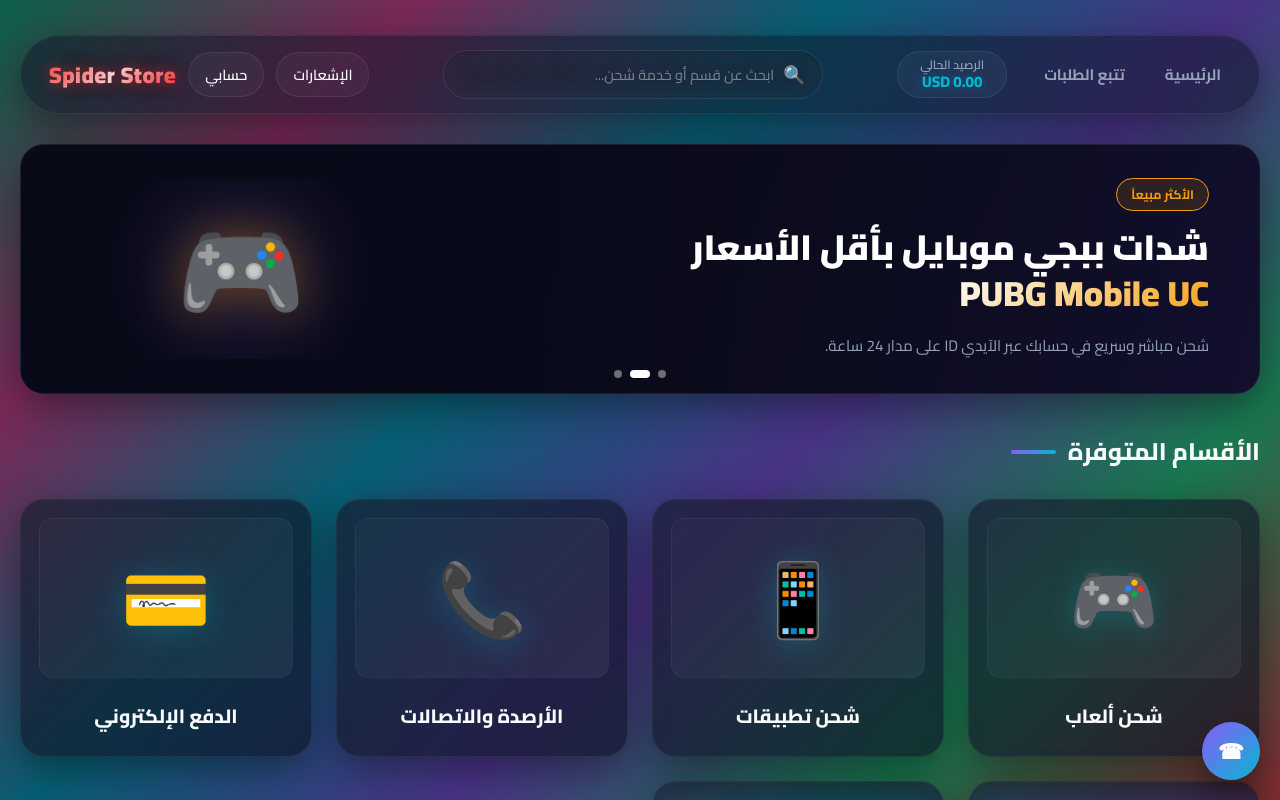
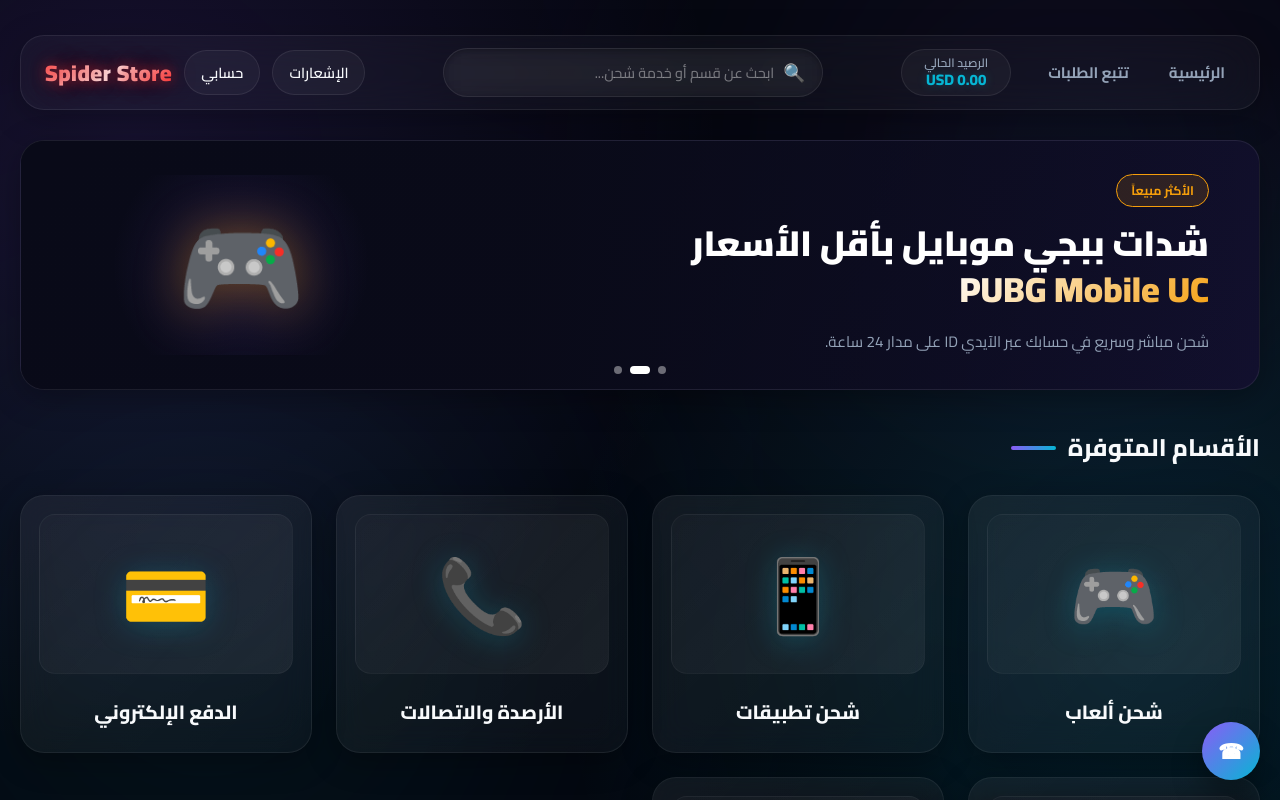
Before and after one commit to minasamir1401/spider-store-front, a Next.js app: page / in a window 1280 px wide. Shown: the top 800 px of the page. Built offline with nearby package versions, Linux system fonts and the light colour scheme; no server answers.

Commit message:
Update design system to a highly premium, dark-mode glassmorphic iOS aesthetic

```diff
--- a/src/app/globals.css
+++ b/src/app/globals.css
@@ -32,12 +32,12 @@
 
 :root {
   --font-cairo: 'Cairo', sans-serif;
-  --bg-gradient: linear-gradient(135deg, #060913 0%, #0d1224 50%, #150f2e 100%);
-  --bg-glass: rgba(13, 18, 36, 0.65);
-  --bg-glass-hover: rgba(23, 29, 58, 0.8);
-  --border-glass: 1px solid rgba(255, 255, 255, 0.07);
-  --shadow-glass: 0 12px 40px 0 rgba(0, 0, 0, 0.4);
-  --shadow-hover: 0 15px 45px 0 rgba(139, 92, 246, 0.2);
+  --bg-gradient: radial-gradient(circle at center, #090a15 0%, #03050c 100%);
+  --bg-glass: rgba(255, 255, 255, 0.03);
+  --bg-glass-hover: rgba(255, 255, 255, 0.06);
+  --border-glass: 1px solid rgba(255, 255, 255, 0.08);
+  --shadow-glass: 0 8px 32px 0 rgba(0, 0, 0, 0.3);
+  --shadow-hover: 0 12px 40px 0 rgba(139, 92, 246, 0.25);
 
   --primary-color: #8b5cf6; /* Electric Violet */
   --primary-hover: #7c3aed;
@@ -48,7 +48,7 @@
   --danger-color: #f43f5e;
   --text-main: #f8fafc;
   --text-muted: #94a3b8;
-  --border-radius-sm: 14px;
+  --border-radius-sm: 16px;
   --border-radius-md: 24px;
   --border-radius-lg: 32px;
 }
@@ -59,23 +59,12 @@
   padding: 0;
 }
 
-@keyframes gradientBG {
-  0% {
-    background-position: 0% 50%;
-  }
-  50% {
-    background-position: 100% 50%;
-  }
-  100% {
-    background-position: 0% 50%;
-  }
-}
-
 body {
   font-family: var(--font-cairo);
-  background: linear-gradient(-45deg, #ff4d4d, #2ae88c, #8b5cf6, #06b6d4, #ec4899, #10b981);
-  background-size: 400% 400%;
-  animation: gradientBG 14s ease infinite;
+  background-color: #03050d;
+  background-image:
+    radial-gradient(circle at 10% 20%, rgba(139, 92, 246, 0.15) 0%, transparent 45%),
+    radial-gradient(circle at 90% 80%, rgba(6, 182, 212, 0.15) 0%, transparent 45%);
   background-attachment: fixed;
   color: var(--text-main);
   min-height: 100vh;
@@ -84,13 +73,42 @@
   position: relative;
 }
 
-body::before {
+/* Beautiful iOS floating blur spheres in the background */
+body::before, body::after {
   content: '';
   position: fixed;
-  inset: 0;
-  background: rgba(9, 11, 23, 0.5); /* يحمي تباين الكلمات مع الحفاظ على وضوح حركة الألوان الخلفية */
-  z-index: -1;
+  width: 600px;
+  height: 600px;
+  border-radius: 50%;
   pointer-events: none;
+  z-index: -2;
+  filter: blur(140px);
+  opacity: 0.55;
+  mix-blend-mode: screen;
+}
+
+body::before {
+  top: -150px;
+  right: -100px;
+  background: radial-gradient(circle, rgba(139, 92, 246, 0.35) 0%, rgba(139, 92, 246, 0) 70%);
+  animation: floatSphere1 25s infinite alternate ease-in-out;
+}
+
+body::after {
+  bottom: -150px;
+  left: -100px;
+  background: radial-gradient(circle, rgba(6, 182, 212, 0.35) 0%, rgba(6, 182, 212, 0) 70%);
+  animation: floatSphere2 30s infinite alternate ease-in-out;
+}
+
+@keyframes floatSphere1 {
+  0% { transform: translate(0, 0) scale(1); }
+  100% { transform: translate(-80px, 80px) scale(1.15); }
+}
+
+@keyframes floatSphere2 {
+  0% { transform: translate(0, 0) scale(1.1); }
+  100% { transform: translate(80px, -80px) scale(0.9); }
 }
 
 a {
@@ -193,15 +211,16 @@
   align-items: center;
   justify-content: space-between;
   gap: 16px;
-  padding: 14px 28px;
+  padding: 12px 24px;
   margin-top: 15px;
   margin-bottom: 30px;
-  border-radius: 100px;
-  background: rgba(13, 18, 36, 0.5);
-  backdrop-filter: blur(20px);
-  -webkit-backdrop-filter: blur(20px);
+  border-radius: 24px;
+  background: rgba(255, 255, 255, 0.03);
+  backdrop-filter: blur(25px);
+  -webkit-backdrop-filter: blur(25px);
   border: var(--border-glass);
-  box-shadow: var(--shadow-glass);
+  box-shadow: 0 8px 32px 0 rgba(0, 0, 0, 0.25);
+  transition: all 0.3s cubic-bezier(0.16, 1, 0.3, 1);
 }
 
 .nav-right, .nav-left {
@@ -768,9 +787,10 @@
 .footer {
   margin-top: auto;
   padding: 50px 20px 25px 20px;
-  border-top: var(--border-glass);
-  background: rgba(6, 9, 19, 0.7);
-  backdrop-filter: blur(15px);
+  border-top: 1px solid rgba(255, 255, 255, 0.05);
+  background: rgba(255, 255, 255, 0.01);
+  backdrop-filter: blur(20px);
+  -webkit-backdrop-filter: blur(20px);
   border-radius: var(--border-radius-lg) var(--border-radius-lg) 0 0;
   display: flex;
   flex-direction: column;
@@ -854,42 +874,52 @@
   display: grid;
   grid-template-columns: 260px 1fr;
   min-height: 100vh;
-  background: #090a14;
+  background: transparent;
   color: var(--text-main);
 }
 
 .admin-sidebar {
-  background: #0c0d19;
-  border-left: 1px solid rgba(255, 255, 255, 0.05);
+  background: rgba(255, 255, 255, 0.02);
+  backdrop-filter: blur(25px);
+  -webkit-backdrop-filter: blur(25px);
+  border-left: 1px solid rgba(255, 255, 255, 0.06);
 }
 
 .admin-content {
-  background: #05060b;
+  background: transparent;
 }
 
 .stat-card {
-  background: #0d0f1c;
-  border: 1px solid rgba(255, 255, 255, 0.05);
+  background: rgba(255, 255, 255, 0.03);
+  backdrop-filter: blur(20px);
+  -webkit-backdrop-filter: blur(20px);
+  border: 1px solid rgba(255, 255, 255, 0.08);
+  border-radius: 20px;
   color: white;
+  box-shadow: 0 4px 20px rgba(0, 0, 0, 0.15);
 }
 
 .table-container {
-  background: #0d0f1c;
-  border: 1px solid rgba(255, 255, 255, 0.05);
+  background: rgba(255, 255, 255, 0.02);
+  backdrop-filter: blur(20px);
+  -webkit-backdrop-filter: blur(20px);
+  border: 1px solid rgba(255, 255, 255, 0.06);
+  border-radius: 20px;
+  box-shadow: 0 8px 32px rgba(0, 0, 0, 0.2);
 }
 
 .admin-table th {
-  background: #090a14;
+  background: rgba(255, 255, 255, 0.03);
   color: var(--text-muted);
-  border-bottom: 1px solid rgba(255, 255, 255, 0.05);
+  border-bottom: 1px solid rgba(255, 255, 255, 0.06);
 }
 
 .admin-table td {
-  border-bottom: 1px solid rgba(255, 255, 255, 0.05);
+  border-bottom: 1px solid rgba(255, 255, 255, 0.04);
 }
 
 .admin-table tbody tr:hover {
-  background: rgba(255, 255, 255, 0.02);
+  background: rgba(255, 255, 255, 0.04);
 }
 
 @media (max-width: 1200px) {
@@ -900,7 +930,7 @@
   .admin-sidebar {
     width: 100%;
     border-left: none;
-    border-bottom: 1px solid rgba(255, 255, 255, 0.05);
+    border-bottom: 1px solid rgba(255, 255, 255, 0.06);
   }
 }
 
```
